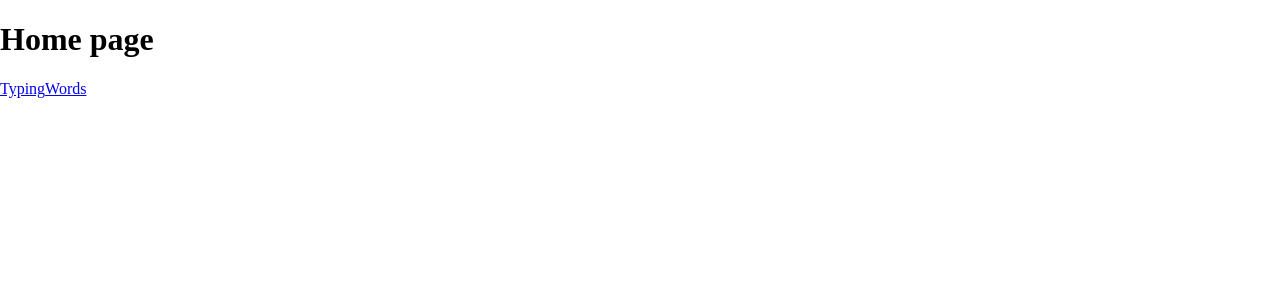
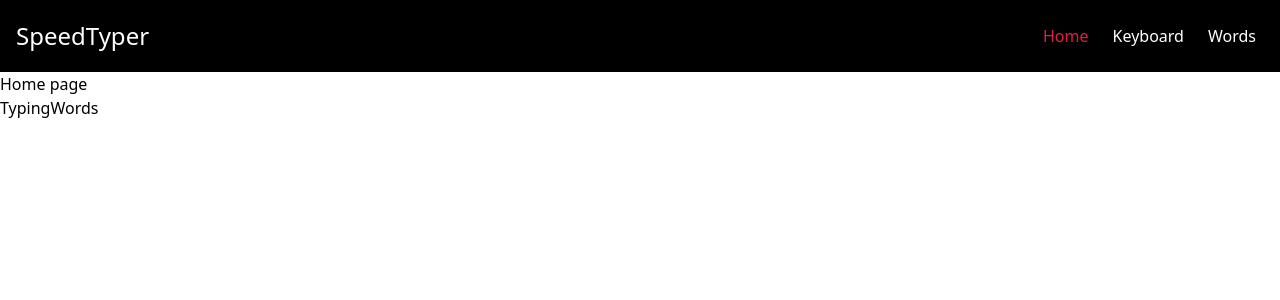
Before and after one commit to antez8089/SpeedTyperApp, a React (Create React App) app in the folder client/speedtyping/: page / in a window 1280 px wide. Shown: the top 300 px of the page. Built offline with nearby package versions, Linux system fonts and the light colour scheme.

Commit message:
Create NavBar component

```diff
--- a/client/speedtyping/package.json
+++ b/client/speedtyping/package.json
@@ -37,5 +37,8 @@
       "last 1 firefox version",
       "last 1 safari version"
     ]
+  },
+  "devDependencies": {
+    "tailwindcss": "^3.4.1"
   }
 }
--- a/client/speedtyping/src/App.js
+++ b/client/speedtyping/src/App.js
@@ -2,15 +2,20 @@ import { HashRouter, Routes, Route } from 'react-router-dom';
 import HomePage from './pages/home.js';
 import KeyboardPage from './pages/keyboardPage.js';
 import WordsPage from './pages/wordsPage.js';
+import NavBar from './components/NavBar.js';
+// import SignUpPage from './pages/SignUpPage.js';
+
 
 
 function App() {
   return (
     <HashRouter>
+      <NavBar />
       <Routes>
         <Route path='/' element={<HomePage/>} />
         <Route path='/keyboard' element={<KeyboardPage/>} />
         <Route path='/words' element={<WordsPage/>} />
+        {/* <Route path='/sign-up' element={<SignUpPage/>} /> */}
       </Routes>
     </HashRouter>
   );
--- /dev/null
+++ b/client/speedtyping/src/components/NavBar.js
@@ -0,0 +1,44 @@
+import React from 'react'
+import { Link, NavLink } from 'react-router-dom'
+
+
+function NavBar() {
+    return (
+        <div>
+            <nav className="bg-black">
+            <div className="max-w-screen-xl flex flex-wrap items-center justify-between mx-auto p-4">
+                <Link to="/" className="self-center text-2xl  text-white">SpeedTyper</Link>
+
+                <ul className="block font-medium flex p-2 items-center gap-6 text-white">
+                    <li>
+                    <NavLink to="/" className={({isActive}) =>
+                    isActive ? "text-rose-600 rounded"
+                    : "block"}
+                    >
+                        Home
+                    </NavLink>
+                    </li>
+                    <li>
+                    <NavLink to="/keyboard" className={({isActive}) =>
+                    isActive ? "text-rose-600 rounded"
+                    : "block"}
+                    >
+                        Keyboard
+                    </NavLink>
+                    </li>
+                    <li>
+                    <NavLink to="/words" className={({isActive}) =>
+                    isActive ? "text-rose-600 rounded"
+                    : "block"}
+                    >
+                        Words
+                    </NavLink>
+                    </li>
+                </ul>
+            </div>
+            </nav>
+        </div>
+    )
+}
+
+export default NavBar
--- a/client/speedtyping/src/index.css
+++ b/client/speedtyping/src/index.css
@@ -1,3 +1,7 @@
+@tailwind base;
+@tailwind components;
+@tailwind utilities;
+
 html, body, #root {
     height: 100%;
     margin: 0;
--- /dev/null
+++ b/client/speedtyping/tailwind.config.js
@@ -0,0 +1,10 @@
+/** @type {import('tailwindcss').Config} */
+module.exports = {
+  content: [
+    "./src/**/*.{js,jsx,ts,tsx}",
+  ],
+  theme: {
+    extend: {},
+  },
+  plugins: [],
+}
```
Also changed, not shown: 1 other file (tests, documents, lock files or other folders).
